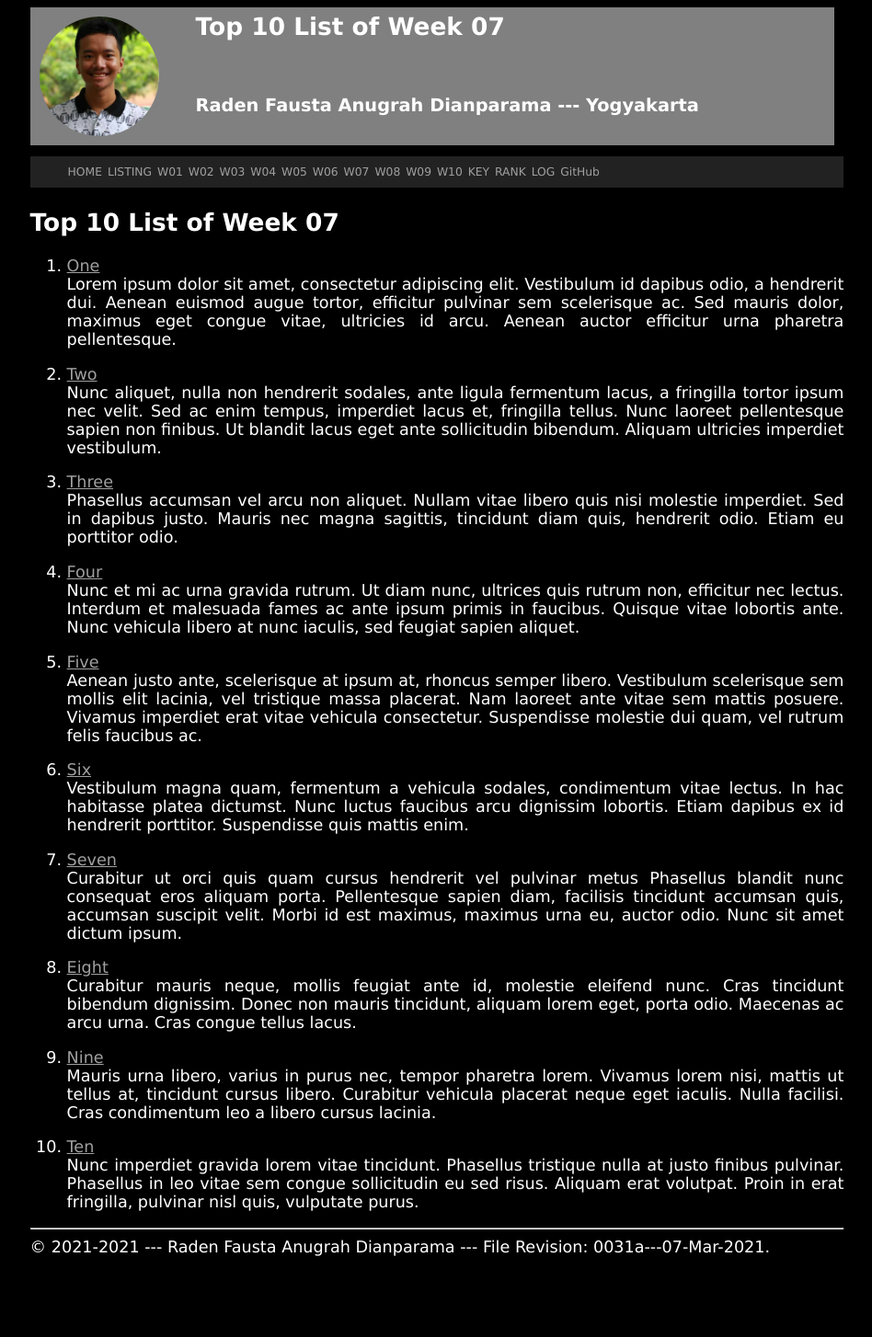
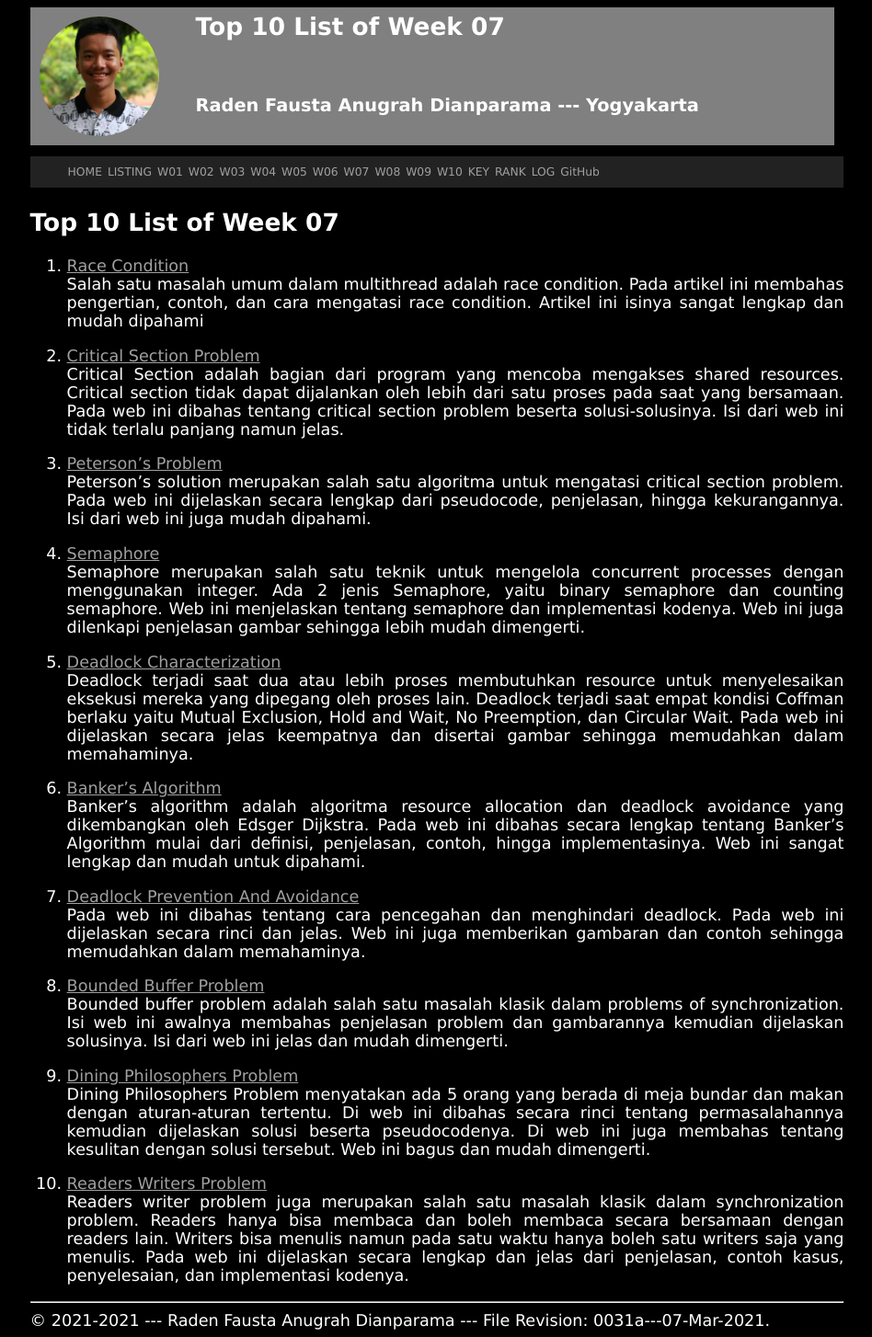
Before and after one commit to faustaadp/os211, a Jekyll site: the page built from w07.md, in a window 1280 px wide. Shown: the whole page at 92% size, without its empty margins (165-1113 px from the left). Built offline with Jekyll 4.4.1, drawn with Linux system fonts in a browser that asks for light colours; our own code applies the rules of GitHub Pages for plain Markdown files; before the commit the page ends 1374 px from its top, so only the background shows below that.

Commit message:
menambahkan w07.md

```diff
--- a/w07.md
+++ b/w07.md
@@ -5,72 +5,32 @@ permalink: /W07/
 
 # Top 10 List of Week 07
 
-1. [One](https://en.wikipedia.org/wiki/1)<br>
-Lorem ipsum dolor sit amet, consectetur adipiscing elit.
-Vestibulum id dapibus odio, a hendrerit dui.
-Aenean euismod augue tortor, efficitur pulvinar sem scelerisque ac.
-Sed mauris dolor, maximus eget congue vitae, ultricies id arcu.
-Aenean auctor efficitur urna pharetra pellentesque.
+1. [Race Condition](https://www.baeldung.com/cs/race-conditions)<br>
+Salah satu masalah umum dalam multithread adalah race condition. Pada artikel ini membahas pengertian, contoh, dan cara mengatasi race condition. Artikel ini isinya sangat lengkap dan mudah dipahami
 
-2. [Two](https://en.wikipedia.org/wiki/2)<br>
-Nunc aliquet, nulla non hendrerit sodales, ante ligula fermentum lacus, a fringilla tortor ipsum nec velit.
-Sed ac enim tempus, imperdiet lacus et, fringilla tellus.
-Nunc laoreet pellentesque sapien non finibus.
-Ut blandit lacus eget ante sollicitudin bibendum.
-Aliquam ultricies imperdiet vestibulum.
+2. [Critical Section Problem](https://www.javatpoint.com/os-critical-section-problem)<br>
+Critical Section adalah bagian dari program yang mencoba mengakses shared resources. Critical section tidak dapat dijalankan oleh lebih dari satu proses pada saat yang bersamaan. Pada web ini dibahas tentang critical section problem beserta solusi-solusinya. Isi dari web ini tidak terlalu panjang namun jelas.
 
-3. [Three](https://en.wikipedia.org/wiki/3)<br>
-Phasellus accumsan vel arcu non aliquet.
-Nullam vitae libero quis nisi molestie imperdiet.
-Sed in dapibus justo.
-Mauris nec magna sagittis, tincidunt diam quis, hendrerit odio.
-Etiam eu porttitor odio.
+3. [Peterson's Problem](https://www.tutorialspoint.com/peterson-s-problem)<br>
+Peterson's solution merupakan salah satu algoritma untuk mengatasi critical section problem. Pada web ini dijelaskan secara lengkap dari pseudocode, penjelasan, hingga kekurangannya. Isi dari web ini juga mudah dipahami.
 
-4. [Four](https://en.wikipedia.org/wiki/4)<br>
-Nunc et mi ac urna gravida rutrum.
-Ut diam nunc, ultrices quis rutrum non, efficitur nec lectus.
-Interdum et malesuada fames ac ante ipsum primis in faucibus.
-Quisque vitae lobortis ante.
-Nunc vehicula libero at nunc iaculis, sed feugiat sapien aliquet.
+4. [Semaphore](https://www.geeksforgeeks.org/semaphores-in-process-synchronization/)<br>
+Semaphore merupakan salah satu teknik untuk mengelola concurrent processes dengan menggunakan integer. Ada 2 jenis Semaphore, yaitu binary semaphore dan counting semaphore. Web ini menjelaskan tentang semaphore dan implementasi kodenya. Web ini juga dilenkapi penjelasan gambar sehingga lebih mudah dimengerti.
 
-5. [Five](https://en.wikipedia.org/wiki/5)<br>
-Aenean justo ante, scelerisque at ipsum at, rhoncus semper libero.
-Vestibulum scelerisque sem mollis elit lacinia, vel tristique massa placerat.
-Nam laoreet ante vitae sem mattis posuere.
-Vivamus imperdiet erat vitae vehicula consectetur.
-Suspendisse molestie dui quam, vel rutrum felis faucibus ac.
+5. [Deadlock Characterization](https://www.tutorialspoint.com/deadlock-characterization)<br>
+Deadlock terjadi saat dua atau lebih proses membutuhkan resource untuk menyelesaikan eksekusi mereka yang dipegang oleh proses lain. Deadlock terjadi saat empat kondisi Coffman berlaku yaitu Mutual Exclusion, Hold and Wait, No Preemption, dan Circular Wait. Pada web ini dijelaskan secara jelas keempatnya dan disertai gambar sehingga memudahkan dalam memahaminya.
 
-6. [Six](https://en.wikipedia.org/wiki/6)<br>
-Vestibulum magna quam, fermentum a vehicula sodales, condimentum vitae lectus.
-In hac habitasse platea dictumst.
-Nunc luctus faucibus arcu dignissim lobortis.
-Etiam dapibus ex id hendrerit porttitor.
-Suspendisse quis mattis enim.
+6. [Banker's Algorithm](https://www.geeksforgeeks.org/bankers-algorithm-in-operating-system-2/)<br>
+Banker's algorithm adalah algoritma resource allocation dan deadlock avoidance yang dikembangkan oleh Edsger Dijkstra. Pada web ini dibahas secara lengkap tentang Banker's Algorithm mulai dari definisi, penjelasan, contoh, hingga implementasinya. Web ini sangat lengkap dan mudah untuk dipahami.
 
-7. [Seven](https://en.wikipedia.org/wiki/7)<br>
-Curabitur ut orci quis quam cursus hendrerit vel pulvinar metus
-Phasellus blandit nunc consequat eros aliquam porta.
-Pellentesque sapien diam, facilisis tincidunt accumsan quis, accumsan suscipit velit.
-Morbi id est maximus, maximus urna eu, auctor odio.
-Nunc sit amet dictum ipsum.
+7. [Deadlock Prevention And Avoidance](https://www.geeksforgeeks.org/deadlock-prevention/)<br>
+Pada web ini dibahas tentang cara pencegahan dan menghindari deadlock. Pada web ini dijelaskan secara rinci dan jelas. Web ini juga memberikan gambaran dan contoh sehingga memudahkan dalam memahaminya.
 
-8. [Eight](https://en.wikipedia.org/wiki/8)<br>
-Curabitur mauris neque, mollis feugiat ante id, molestie eleifend nunc.
-Cras tincidunt bibendum dignissim.
-Donec non mauris tincidunt, aliquam lorem eget, porta odio.
-Maecenas ac arcu urna.
-Cras congue tellus lacus.
+8. [Bounded Buffer Problem](https://www.studytonight.com/operating-system/bounded-buffer)<br>
+Bounded buffer problem adalah salah satu masalah klasik dalam problems of synchronization. Isi web ini awalnya membahas penjelasan problem dan gambarannya kemudian dijelaskan solusinya. Isi dari web ini jelas dan mudah dimengerti.
 
-9. [Nine](https://en.wikipedia.org/wiki/9)<br>
-Mauris urna libero, varius in purus nec, tempor pharetra lorem.
-Vivamus lorem nisi, mattis ut tellus at, tincidunt cursus libero.
-Curabitur vehicula placerat neque eget iaculis.
-Nulla facilisi.
-Cras condimentum leo a libero cursus lacinia.
+9. [Dining Philosophers Problem](https://www.tutorialspoint.com/dining-philosophers-problem-dpp)<br>
+Dining Philosophers Problem menyatakan ada 5 orang yang berada di meja bundar dan makan dengan aturan-aturan tertentu. Di web ini dibahas secara rinci tentang permasalahannya kemudian dijelaskan solusi beserta pseudocodenya. Di web ini juga membahas tentang kesulitan dengan solusi tersebut. Web ini bagus dan mudah dimengerti.
 
-10. [Ten](https://en.wikipedia.org/wiki/10)<br>
-Nunc imperdiet gravida lorem vitae tincidunt.
-Phasellus tristique nulla at justo finibus pulvinar.
-Phasellus in leo vitae sem congue sollicitudin eu sed risus.
-Aliquam erat volutpat.
-Proin in erat fringilla, pulvinar nisl quis, vulputate purus.
+10. [Readers Writers Problem](https://www.javatpoint.com/os-readers-writers-problem)<br>
+Readers writer problem juga merupakan salah satu masalah klasik dalam synchronization problem. Readers hanya bisa membaca dan boleh membaca secara bersamaan dengan readers lain. Writers bisa menulis namun pada satu waktu hanya boleh satu writers saja yang menulis. Pada web ini dijelaskan secara lengkap dan jelas dari penjelasan, contoh kasus, penyelesaian, dan implementasi kodenya.
```
